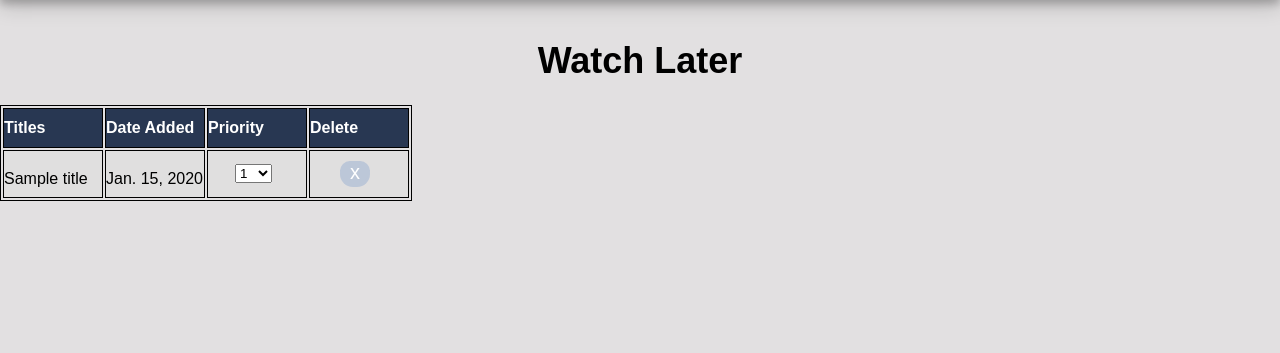
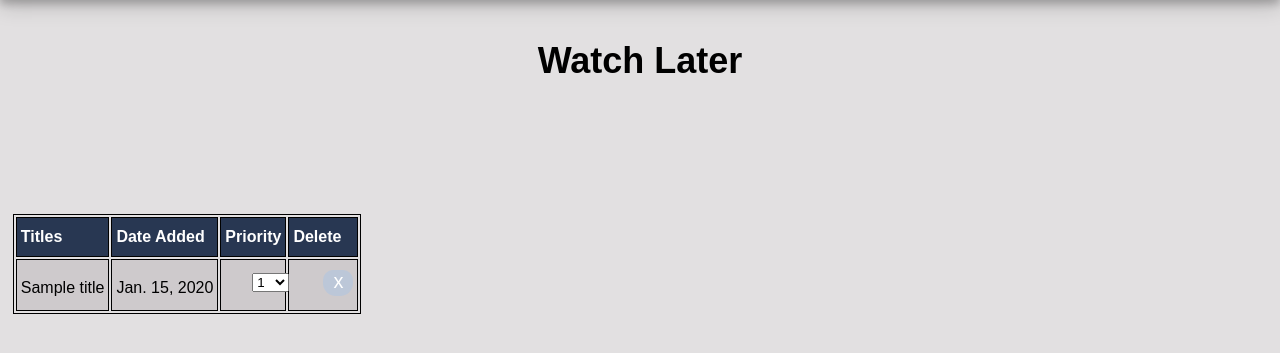
Before and after one commit to JamesMedved/DBM_Project, a Django app: page /jubi/watchlater/ in a window 1280 px wide. Shown: the part 85-438 px from the top of the page. Run offline with Django 4.2, Linux system fonts and the light colour scheme; a user stored in the database is signed in; tables that the repository leaves empty hold one stand-in row (values such as "Sample post").

Commit message:
Style changes w/ Greg

```diff
--- a/website/mysite/static/css/style.css
+++ b/website/mysite/static/css/style.css
@@ -7,6 +7,12 @@ body {
     box-sizing: border-box;
     margin:0;
     padding:0;
+  }
+
+  .check-box {
+    font-family: Arial;
+    align: center;
+    padding-top: 200px;
   }
 
   .search input[type=text] {
@@ -104,8 +110,9 @@ body {
 
 .container {
   font-family: Arial;
-  position:absolute;
-  margin-top:70px;
+  position: absolute;
+  margin-top: 14%;
+  margin-left: 1%;
 }
 
 /* Add a think border around the whole table. */
@@ -113,11 +120,15 @@ table, th, td {
   border: 1px solid black;
 }
 
+th, td {
+  padding: 4px;
+}
+
 /* Date styles for table. */
-table td {
+td {
   padding-top: 10px;
   vertical-align: middle;
-  min-width: 100px;
+  min-width: 50px;
   max-width: 250px;
   white-space: nowrap;
   overflow: hidden;
@@ -125,7 +136,7 @@ table td {
 }
 
 /* Header Column Style settings */
-table th {
+th {
   padding-top: 10px;
   padding-bottom: 10px;
   text-align: left;
@@ -135,7 +146,7 @@ table th {
 
 /* Makes every other entry a different shade for better readability. */
 table tr:nth-child(even) {
-background-color: #e0dfdf;
+  background-color: #cecacc;
 }
 
 /* Row changes color when you hover over it. */
@@ -174,11 +185,3 @@ table tr:hover {background-color: rgb(187, 184, 184);}
   margin-top: 120px;
   font-weight: bold;
 }
-
-.check-box {
-  position:relative;
-  width: 300px;
-  margin: auto;
-  padding-top: 150px;
-  font-family: Arial;
-}
--- a/website/mysite/templates/search.html
+++ b/website/mysite/templates/search.html
@@ -4,14 +4,11 @@
 
   <div class="title">
     <h1>Search Netflix, Amazon, Hulu, and Disney+</h1>
-  </div>
-
     <form class="search" method=POST action="" style="margin:auto;max-width:300px">
       {% csrf_token %}
       <input type="text" placeholder="Title, Cast, Director, etc. " name="search">
       <button type="submit"><i class="fa fa-search"></i></button>
     </form>
-
     <div class="check-box">
       <form action="" method="POST">
         <input type="checkbox" name="Netflix" value="Netflix"/> Netflix
@@ -20,6 +17,8 @@
         <input type="checkbox" name="Disney+" value="disney+"/> Disney+
       </form>
     </div>
+  </div>
+
 
   {% if title_set %}
   <div class="container">
```
Lines whose indentation alone changed are shown as unchanged.
